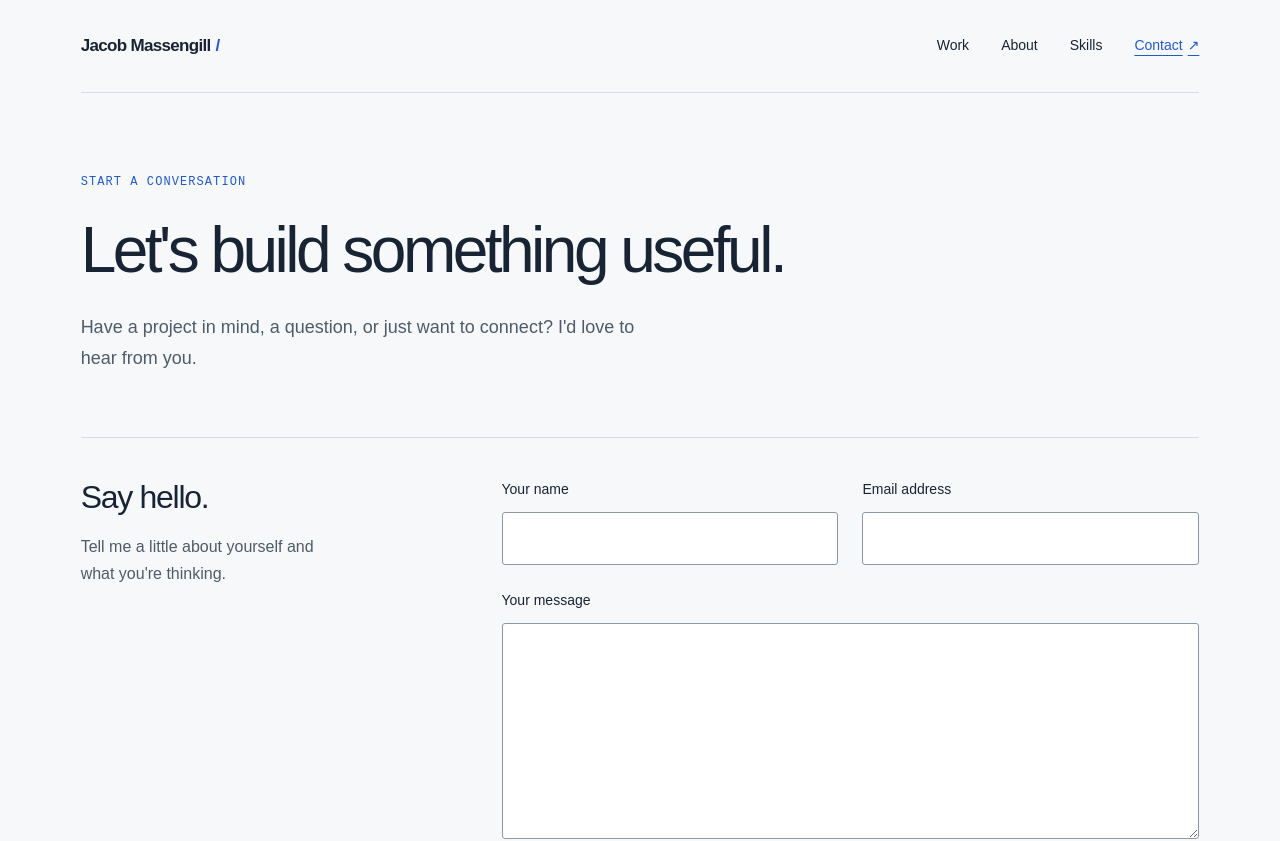
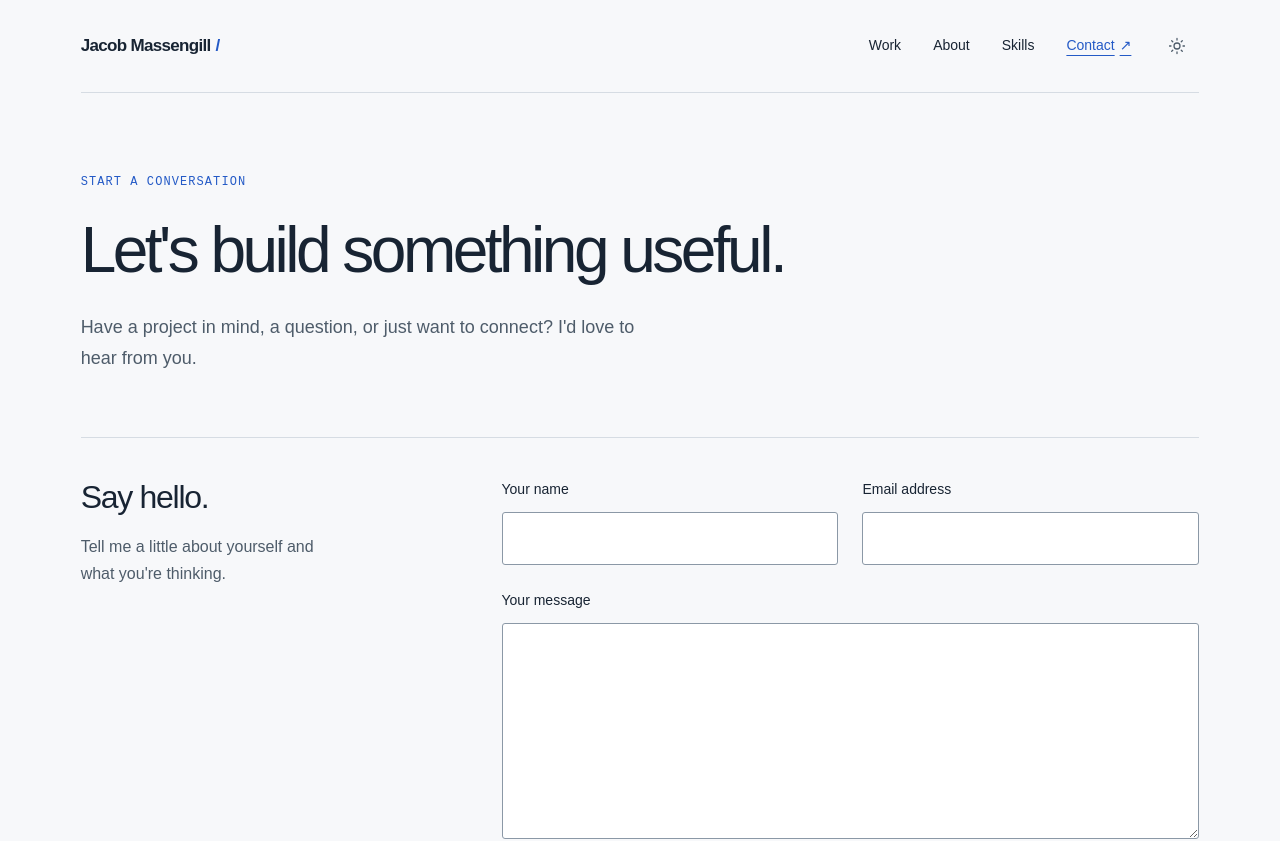
Before and after one commit to jalomas7/jalomas7.github.io, a React (Create React App) app: page /contact in a window 1280 px wide. Shown: the top 841 px of the page. Built offline with nearby package versions, Linux system fonts and the light colour scheme.

Commit message:
feat: add dark mode

```diff
--- a/public/index.html
+++ b/public/index.html
@@ -7,6 +7,7 @@
   <link rel="icon" type="image/svg+xml" href="%PUBLIC_URL%/favicon.svg" />
   <meta name="viewport" content="width=device-width, initial-scale=1" />
   <meta name="theme-color" content="#f7f8fa" />
+  <script src="%PUBLIC_URL%/theme.js"></script>
   <meta name="description" content="Jacob Massengill — full-stack software engineer and technical leader. Explore projects, React and TypeScript work, and the story behind the code." />
   <link rel="apple-touch-icon" sizes="180x180" href="%PUBLIC_URL%/apple-touch-icon.png" />
   <!--
--- /dev/null
+++ b/public/theme.js
@@ -0,0 +1,16 @@
+// Apply the initial theme before the stylesheet or React can paint the page.
+(function () {
+  var theme = 'light';
+  var saved;
+  try { saved = window.localStorage.getItem('theme'); } catch (_) {}
+  if (saved === 'light' || saved === 'dark') {
+    theme = saved;
+  } else {
+    try {
+      if (window.matchMedia('(prefers-color-scheme: dark)').matches) theme = 'dark';
+    } catch (_) {}
+  }
+  document.documentElement.dataset.theme = theme;
+  document.documentElement.style.colorScheme = theme;
+  document.querySelector('meta[name="theme-color"]').content = theme === 'dark' ? '#111923' : '#f7f8fa';
+}());
--- a/src/index.css
+++ b/src/index.css
@@ -6,6 +6,9 @@
   --muted: #4e5c6a;
   --line: #d6dce3;
   --white: #fff;
+  --surface: #fff;
+  --button-text: #fff;
+  --input-border: #8b98a6;
   font-family: Arial, Helvetica, sans-serif;
   color: var(--ink);
   background: var(--paper);
@@ -13,6 +16,31 @@
   -webkit-font-smoothing: antialiased;
   -moz-osx-font-smoothing: grayscale;
 }
+:root[data-theme='dark'] {
+  --paper: #111923;
+  --ink: #e6edf5;
+  --blue: #8bb4ff;
+  --blue-hover: #b1ceff;
+  --muted: #acbacb;
+  --line: #344252;
+  --surface: #1c2836;
+  --button-text: #111923;
+  --input-border: #64768b;
+}
+html { transition: background-color 240ms ease, color 240ms ease; }
+.theme-toggle {
+  position: relative; flex-shrink: 0; width: 44px; height: 44px;
+  display: grid; place-items: center; padding: 0; overflow: hidden;
+  border: 0; border-radius: 50%;
+  background: transparent; color: var(--muted); cursor: pointer;
+  transition: color 240ms ease;
+}
+.theme-toggle:hover { color: var(--blue); }
+.theme-icon { position: absolute; width: 18px; height: 18px; transition: transform 420ms cubic-bezier(.22, 1, .36, 1), opacity 240ms ease; }
+.theme-sun { transform: rotate(0) scale(1); opacity: 1; }
+.theme-moon { transform: rotate(-90deg) scale(.4); opacity: 0; }
+[data-theme='dark'] .theme-sun { transform: rotate(90deg) scale(.4); opacity: 0; }
+[data-theme='dark'] .theme-moon { transform: rotate(0) scale(1); opacity: 1; }
 * { box-sizing: border-box; }
 html { scroll-behavior: smooth; }
 body { margin: 0; font-size: 16px; line-height: 1.7; }
@@ -31,6 +59,7 @@ h3 { font-size: 1.5rem; line-height: 1.25; letter-spacing: -.03em; }
 .wordmark { font-size: 17px; font-weight: 600; letter-spacing: -.04em; min-height: 44px; display: inline-flex; align-items: center; gap: 5px; }
 .wordmark span { color: var(--blue); }
 .site-header nav, .site-footer nav { display: flex; align-items: center; gap: 32px; }
+.site-header nav { margin-left: auto; }
 .site-header nav a, .site-footer a { display: inline-flex; align-items: center; gap: 5px; min-height: 44px; font-size: 14px; }
 .site-header nav a.active { color: var(--blue); text-decoration: underline; }
 .eyebrow, .section-label, .project-tags, figcaption { font-family: 'Courier New', monospace; font-size: 12px; line-height: 1.65; text-transform: uppercase; letter-spacing: .09em; }
@@ -40,7 +69,7 @@ h3 { font-size: 1.5rem; line-height: 1.25; letter-spacing: -.03em; }
 .hero h1 span { color: var(--blue); }
 .hero-intro { max-width: 440px; color: var(--muted); padding-bottom: 4px; }
 .actions { display: flex; align-items: center; flex-wrap: wrap; gap: 24px; margin-top: 28px; }
-.button { display: inline-flex; align-items: center; justify-content: center; gap: 12px; min-height: 48px; padding: 13px 22px; background: var(--blue); color: var(--white); border: 1px solid var(--blue); border-radius: 3px; font-size: 14px; cursor: pointer; transition: background-color 160ms ease; }
+.button { display: inline-flex; align-items: center; justify-content: center; gap: 12px; min-height: 48px; padding: 13px 22px; background: var(--blue); color: var(--button-text); border: 1px solid var(--blue); border-radius: 3px; font-size: 14px; cursor: pointer; transition: background-color 160ms ease; }
 .button:hover { background: var(--blue-hover); border-color: var(--blue-hover); text-decoration: none; }
 .text-link { display: inline-flex; align-items: center; min-height: 44px; gap: 6px; font-size: 14px; color: var(--ink); }
 .expertise { list-style: none; display: flex; flex-wrap: wrap; gap: 16px 36px; margin: 0; padding: 22px 0; border-block: 1px solid var(--line); font-size: 13px; color: var(--muted); }
@@ -87,12 +116,12 @@ h3 { font-size: 1.5rem; line-height: 1.25; letter-spacing: -.03em; }
 .contact-form { display: flex; flex-direction: column; gap: 24px; }
 .form-row { display: grid; grid-template-columns: minmax(0, 1fr) minmax(0, 1fr); gap: 24px; }
 .contact-form label { display: flex; flex-direction: column; gap: 10px; font-size: 14px; }
-.contact-form input, .contact-form textarea { width: 100%; min-width: 0; border: 1px solid #8b98a6; border-radius: 3px; background: var(--white); color: var(--ink); font-size: 16px; padding: 12px; }
+.contact-form input, .contact-form textarea { width: 100%; min-width: 0; border: 1px solid var(--input-border); border-radius: 3px; background: var(--surface); color: var(--ink); font-size: 16px; padding: 12px; }
 .contact-form textarea { resize: vertical; min-height: 170px; }
 .form-submit { display: flex; flex-wrap: wrap; gap: 20px; align-items: center; }
 .form-submit p { color: var(--muted); font-size: 13px; }
 .sr-only { position: absolute; width: 1px; height: 1px; padding: 0; overflow: hidden; clip: rect(0, 0, 0, 0); white-space: nowrap; border: 0; }
-.skip-link { position: absolute; top: 8px; left: 16px; transform: translateY(-160%); z-index: 10; padding: 10px 16px; color: var(--white); background: var(--ink); }
+.skip-link { position: absolute; top: 8px; left: 16px; transform: translateY(-160%); z-index: 10; padding: 10px 16px; color: var(--paper); background: var(--ink); }
 .skip-link:focus { transform: translateY(0); }
 @media (max-width: 900px) {
   .hero { grid-template-columns: 1fr; gap: 32px; padding: 64px 0 48px; }
@@ -102,8 +131,9 @@ h3 { font-size: 1.5rem; line-height: 1.25; letter-spacing: -.03em; }
   .contact-layout { grid-template-columns: 1fr 1.6fr; gap: 32px; }
 }
 @media (max-width: 620px) {
-  .site-header { align-items: flex-start; flex-direction: column; gap: 4px; padding: 20px 0 14px; }
-  .site-header nav { gap: 20px; flex-wrap: wrap; }
+  .site-header { display: grid; grid-template-columns: 1fr auto; gap: 4px 12px; padding: 20px 0 14px; }
+  .site-header nav { grid-column: 1 / -1; grid-row: 2; margin-left: 0; gap: 20px; flex-wrap: wrap; }
+  .theme-toggle { grid-column: 2; grid-row: 1; }
   .hero { padding: 44px 0 40px; }
   .hero .eyebrow { margin-bottom: 24px; }
   .project-grid, .skills-grid, .about-summary, .biography-layout, .contact-layout, .form-row { grid-template-columns: minmax(0, 1fr); }
--- a/src/lib/Navbar.tsx
+++ b/src/lib/Navbar.tsx
@@ -1,5 +1,6 @@
 import React from 'react';
 import { Link, NavLink } from 'react-router';
+import { ThemeToggle } from './ThemeToggle';
 
 export const Navbar: React.FC = () => (
   <header className="site-header">
@@ -10,5 +11,6 @@ export const Navbar: React.FC = () => (
       <NavLink to="/skills">Skills</NavLink>
       <NavLink to="/contact">Contact <span aria-hidden="true">↗</span></NavLink>
     </nav>
+    <ThemeToggle />
   </header>
 );
--- /dev/null
+++ b/src/lib/ThemeToggle.tsx
@@ -0,0 +1,51 @@
+import React, { useEffect, useRef, useState } from 'react';
+
+export const ThemeToggle: React.FC = () => {
+  const [dark, setDark] = useState(() => document.documentElement.dataset.theme === 'dark');
+  const manualChoice = useRef(false);
+
+  useEffect(() => {
+    try {
+      const saved = window.localStorage.getItem('theme');
+      manualChoice.current = saved === 'light' || saved === 'dark';
+    } catch (_) {}
+    let preference: MediaQueryList;
+    try { preference = window.matchMedia('(prefers-color-scheme: dark)'); } catch (_) { return; }
+    const followSystem = () => {
+      if (!manualChoice.current) setDark(preference.matches);
+    };
+    followSystem();
+    if (preference.addEventListener) {
+      preference.addEventListener('change', followSystem);
+      return () => preference.removeEventListener('change', followSystem);
+    }
+    preference.addListener(followSystem);
+    return () => preference.removeListener(followSystem);
+  }, []);
+
+  useEffect(() => {
+    const theme = dark ? 'dark' : 'light';
+    document.documentElement.dataset.theme = theme;
+    document.documentElement.style.colorScheme = theme;
+    document.querySelector('meta[name="theme-color"]')?.setAttribute('content', dark ? '#111923' : '#f7f8fa');
+  }, [dark]);
+
+  const toggle = () => {
+    manualChoice.current = true;
+    setDark(!dark);
+    try { window.localStorage.setItem('theme', dark ? 'light' : 'dark'); } catch (_) {}
+  };
+
+  return (
+    <button className="theme-toggle" type="button" onClick={toggle}
+      aria-label="Dark mode" aria-pressed={dark} title={`Switch to ${dark ? 'light' : 'dark'} mode`}>
+      <svg className="theme-icon theme-sun" viewBox="0 0 24 24" fill="none" stroke="currentColor" strokeWidth="1.7" strokeLinecap="round" aria-hidden="true">
+        <circle cx="12" cy="12" r="4" />
+        <path d="M12 2v2m0 16v2M2 12h2m16 0h2M4.93 4.93l1.42 1.42m11.3 11.3 1.42 1.42M4.93 19.07l1.42-1.42m11.3-11.3 1.42-1.42" />
+      </svg>
+      <svg className="theme-icon theme-moon" viewBox="0 0 24 24" fill="none" stroke="currentColor" strokeWidth="1.7" strokeLinecap="round" strokeLinejoin="round" aria-hidden="true">
+        <path d="M20.9 13A9 9 0 0 1 11 3.1 9 9 0 1 0 20.9 13Z" />
+      </svg>
+    </button>
+  );
+};
```
